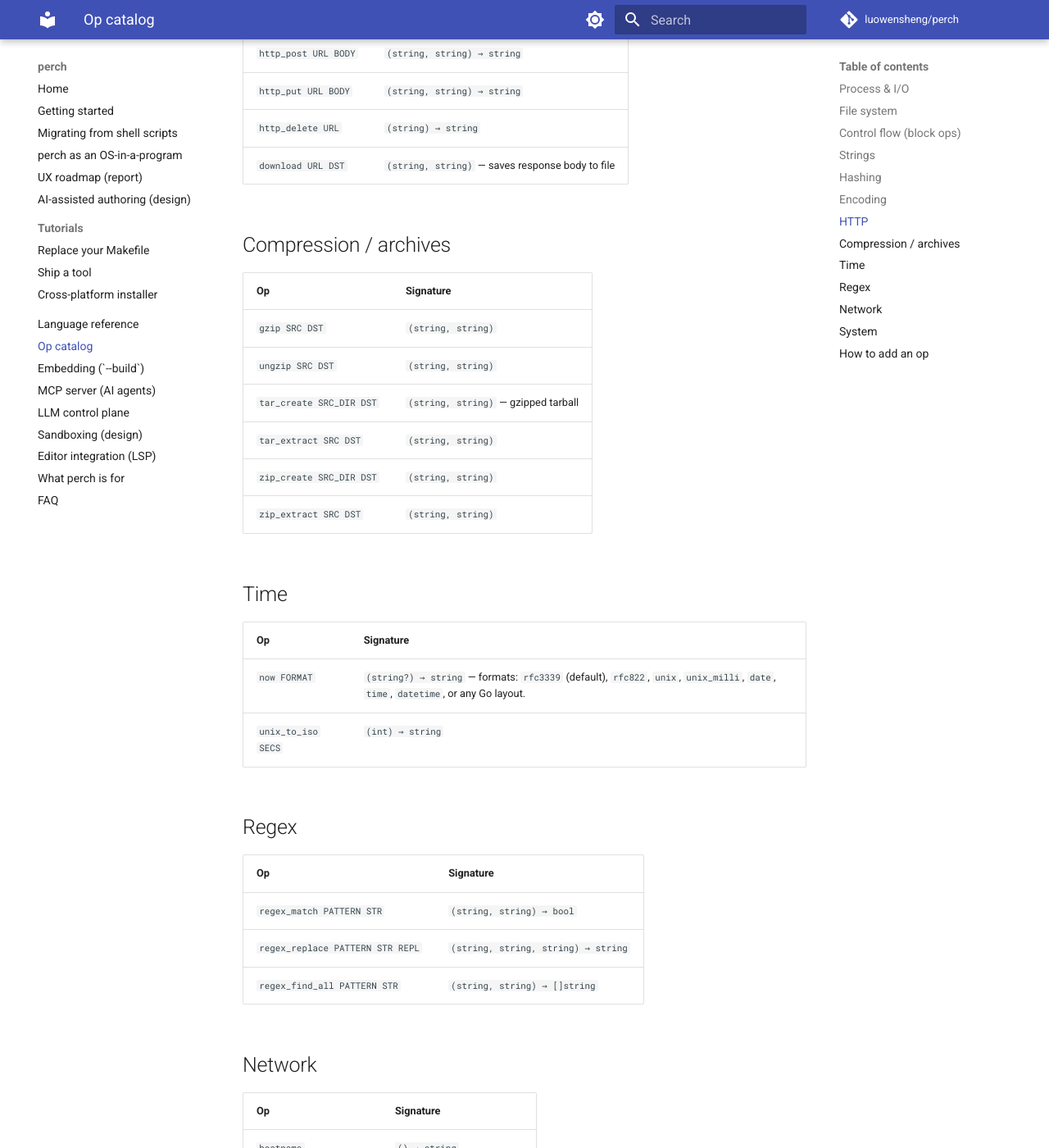
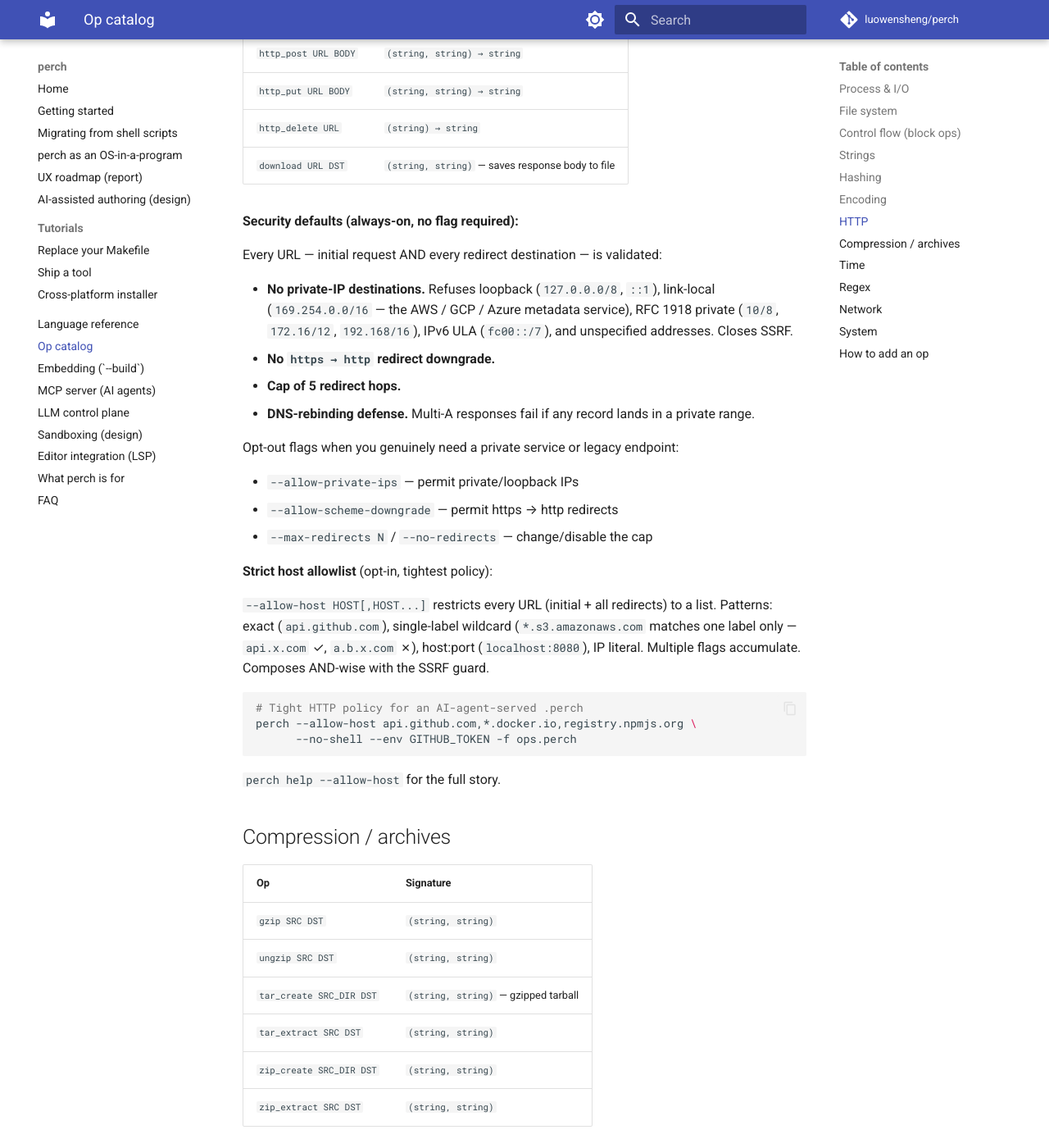
Before and after one commit to olivierdevelops/perch, an MkDocs documentation site: the page built from docs/op-reference.md, in a window 1280 px wide and 1400 px high, scrolled down 4457 px. Shown: the whole window at 82% size. Built offline with MkDocs 1.6.1 and Material for MkDocs 9.7.7, drawn with Linux system fonts in a browser that asks for light colours; comment, search, counter and statistics services are not loaded.

Commit message:
docs: close the two remaining gaps for SSRF / --allow-host visibility
Final sweep after surfacing the HTTP hardening across the headline
pages. Two reference docs that talk about http_* ops still didn't
mention the default-on protections — readers landing there for op
lookup would miss the security story.

PATCHED

  docs/op-reference.md  — the canonical op catalog. Added a "Security
                          defaults (always-on, no flag required)"
                          block right under the HTTP ops table, with
                          the four defaults, the four opt-out flags,
                          and the --allow-host allowlist with worked
                          examples. This is the page users hit when
                          they look up `http_get`; now they see the
                          guardrails in the same view.

  docs/applications.md  — the 22-application catalog. Added a "Third
                          recurring property: HTTP is hardened by
                          default" paragraph next to the existing
                          "two leverage points" intro. Applies across
                          every application that uses http_*, so
                          calling it out once at the top is enough.
                          Cross-links to sandbox §0c.

REMAINING gaps after this sweep: zero. Every doc that mentions http
ops now also mentions the protection — confirmed by grep.

mkdocs --strict builds clean.

````diff
--- a/docs/op-reference.md
+++ b/docs/op-reference.md
@@ -115,6 +115,33 @@
 | `http_delete URL`           | `(string) → string` |
 | `download URL DST`          | `(string, string)` — saves response body to file |
 
+**Security defaults (always-on, no flag required):**
+
+Every URL — initial request AND every redirect destination — is validated:
+
+- **No private-IP destinations.** Refuses loopback (`127.0.0.0/8`, `::1`), link-local (`169.254.0.0/16` — the AWS / GCP / Azure metadata service), RFC 1918 private (`10/8`, `172.16/12`, `192.168/16`), IPv6 ULA (`fc00::/7`), and unspecified addresses. Closes SSRF.
+- **No `https → http` redirect downgrade.**
+- **Cap of 5 redirect hops.**
+- **DNS-rebinding defense.** Multi-A responses fail if any record lands in a private range.
+
+Opt-out flags when you genuinely need a private service or legacy endpoint:
+
+- `--allow-private-ips` — permit private/loopback IPs
+- `--allow-scheme-downgrade` — permit https → http redirects
+- `--max-redirects N` / `--no-redirects` — change/disable the cap
+
+**Strict host allowlist** (opt-in, tightest policy):
+
+`--allow-host HOST[,HOST...]` restricts every URL (initial + all redirects) to a list. Patterns: exact (`api.github.com`), single-label wildcard (`*.s3.amazonaws.com` matches one label only — `api.x.com` ✓, `a.b.x.com` ✗), host:port (`localhost:8080`), IP literal. Multiple flags accumulate. Composes AND-wise with the SSRF guard.
+
+```sh
+# Tight HTTP policy for an AI-agent-served .perch
+perch --allow-host api.github.com,*.docker.io,registry.npmjs.org \
+      --no-shell --env GITHUB_TOKEN -f ops.perch
+```
+
+`perch help --allow-host` for the full story.
+
 ## Compression / archives
 
 | Op | Signature |
````
Also changed, not shown: docs/applications.md (+2 -0 lines).
